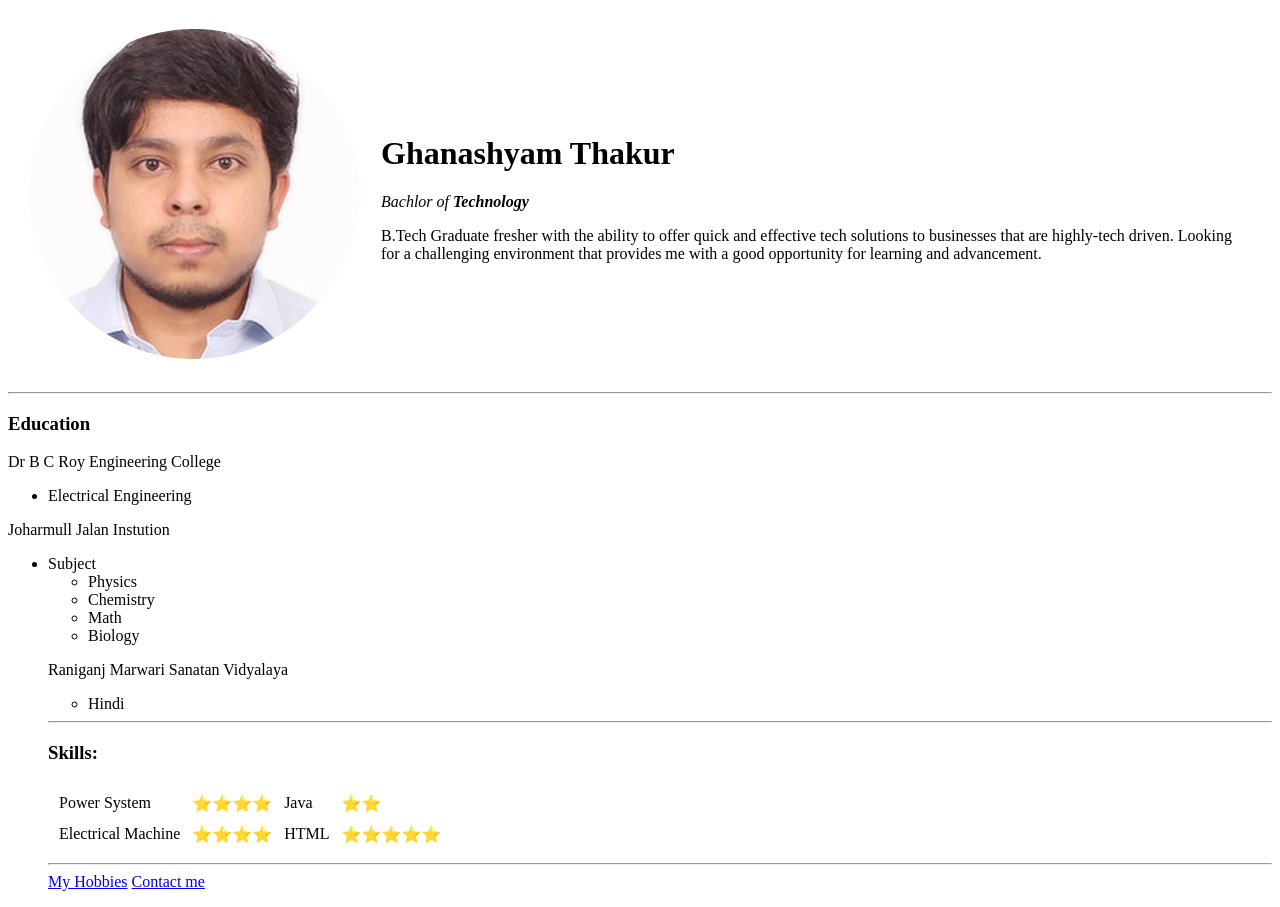
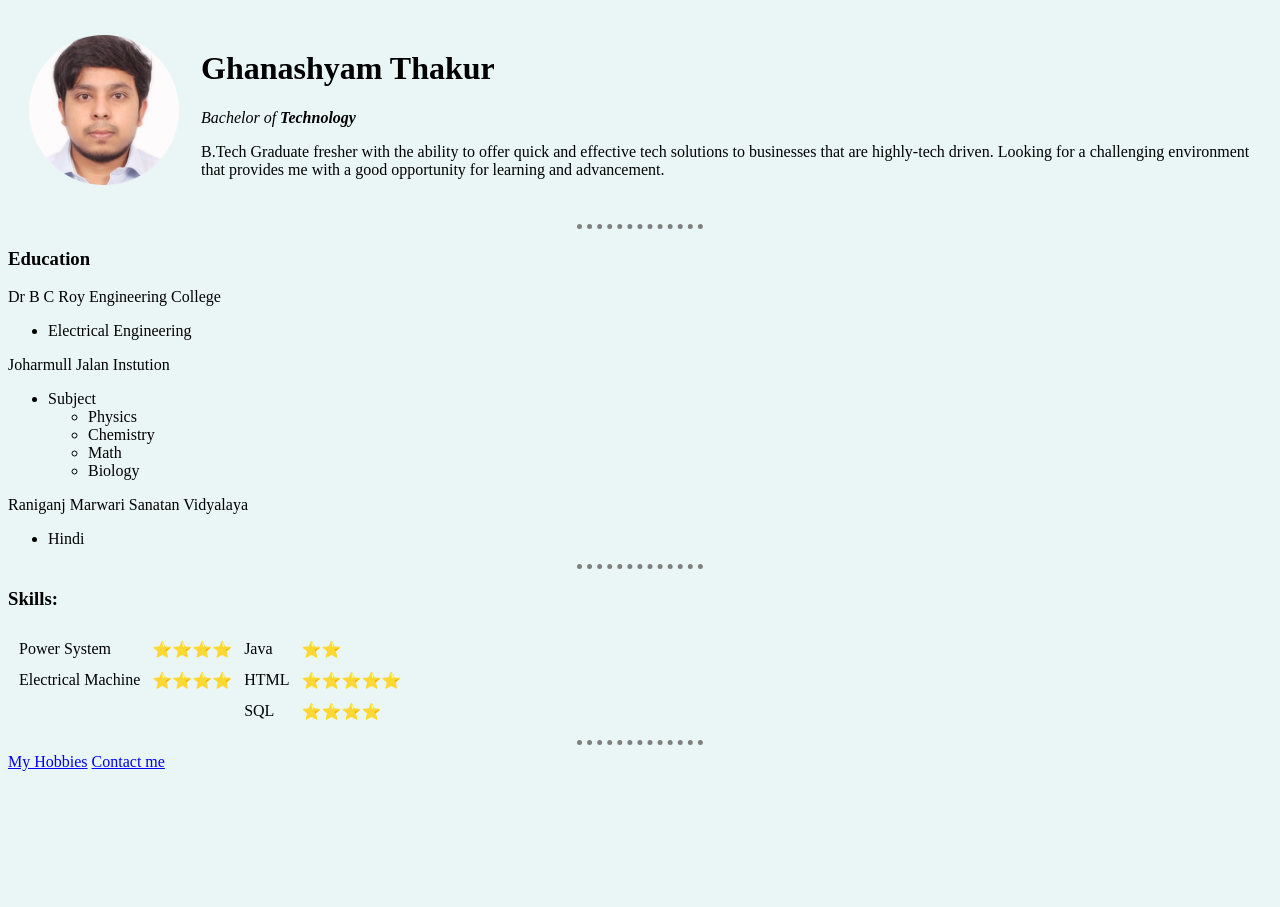
Before and after one commit to SamkrGT/cv, a plain HTML site: page index.html in a window 1280 px wide. After the commit the page ends 800 px from the top, so only its background shows below. Drawn offline with Linux system fonts and the light colour scheme.

Commit message:
Update index.html

```diff
--- a/index.html
+++ b/index.html
@@ -4,6 +4,17 @@
 <head>
   <meta charset="utf-8">
   <title>Ghanashyam's Website</title>
+  <style>
+    body {background-color: #EAF6F6;}
+    hr {border-color: grey;
+      border-style: dotted none none;
+      width: 10%;
+      border-width: 5px;
+    }
+  img{
+    height: 150px;
+  }
+  </style>
 </head>
 
 <body>
@@ -12,7 +23,7 @@
       <td> <img src="photo.png" alt="Profile picture"></td>
       <td>
         <h1>Ghanashyam Thakur</h1>
-        <p> <em>Bachlor of <strong>Technology</strong></em> </p>
+        <p> <em>Bachelor of <strong>Technology</strong></em> </p>
 
         <p>B.Tech Graduate fresher with the ability to offer quick and effective tech solutions to
           businesses that are highly-tech driven. Looking for a challenging environment that provides me
@@ -20,7 +31,7 @@
       </td>
     </tr>
   </table>
-<hr>
+  <hr>
   <h3>Education</h3>
   <p>Dr B C Roy Engineering College</p>
   <ul>
@@ -35,12 +46,13 @@
         <li>Math</li>
         <li>Biology</li>
       </ul>
+    </li>
+  </ul>
       <p>Raniganj Marwari Sanatan Vidyalaya</p>
-    <ul>
+      <ul>
         <li>Hindi</li>
-    </ul>
-<hr>
-
+      </ul>
+      <hr>
       <h3>Skills:</h3>
       <table cellspacing=10>
         <tr>
@@ -55,8 +67,14 @@
           <td>HTML</td>
           <td>⭐⭐⭐⭐⭐</td>
         </tr>
+        <tr>
+          <td></td>
+          <td></td>
+          <td>SQL</td>
+          <td>⭐⭐⭐⭐</td>
+        </tr>
       </table>
-<hr>
+      <hr>
       <a href="hobbies.html">My Hobbies</a>
 
       <a href="Contact Me.html">Contact me</a>
```
